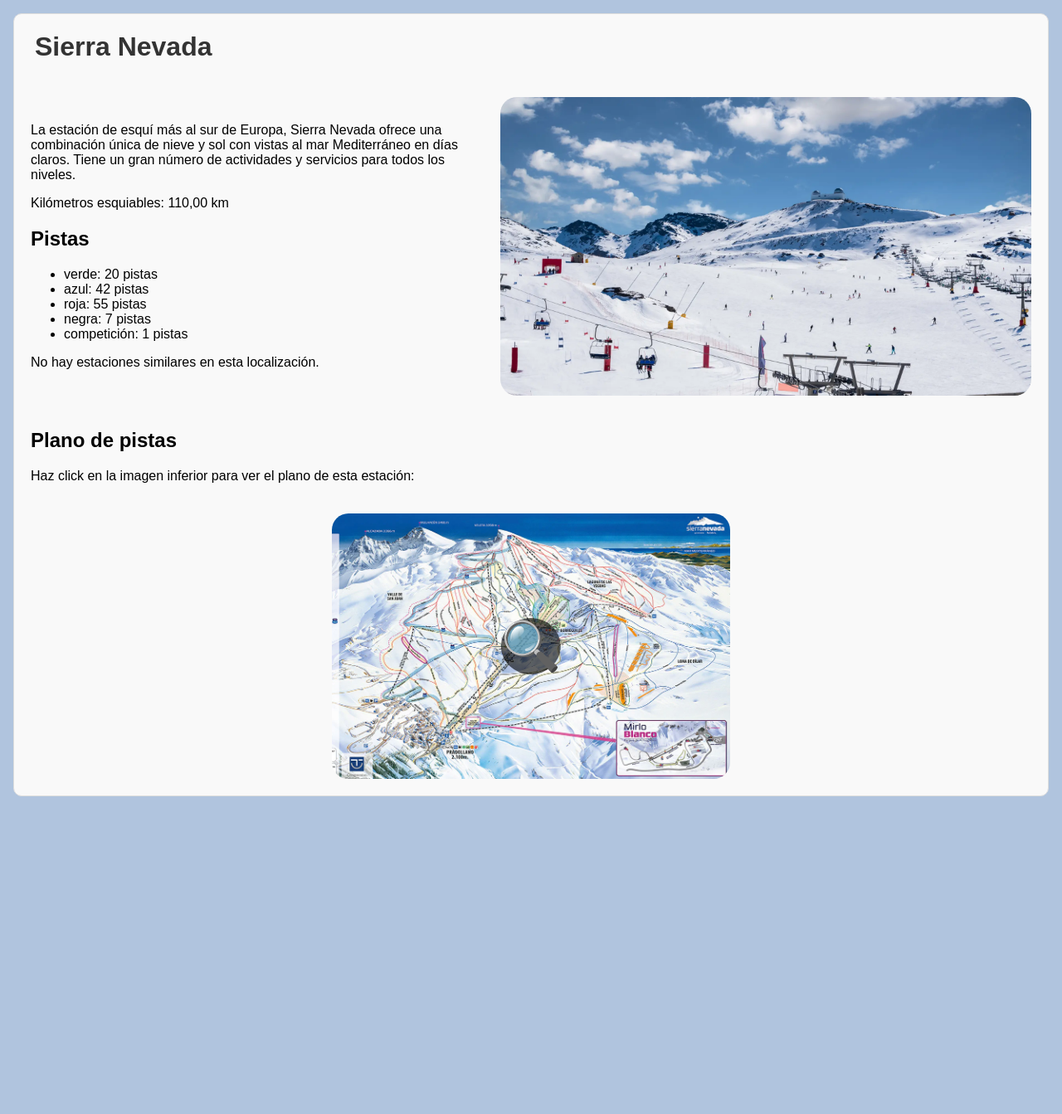
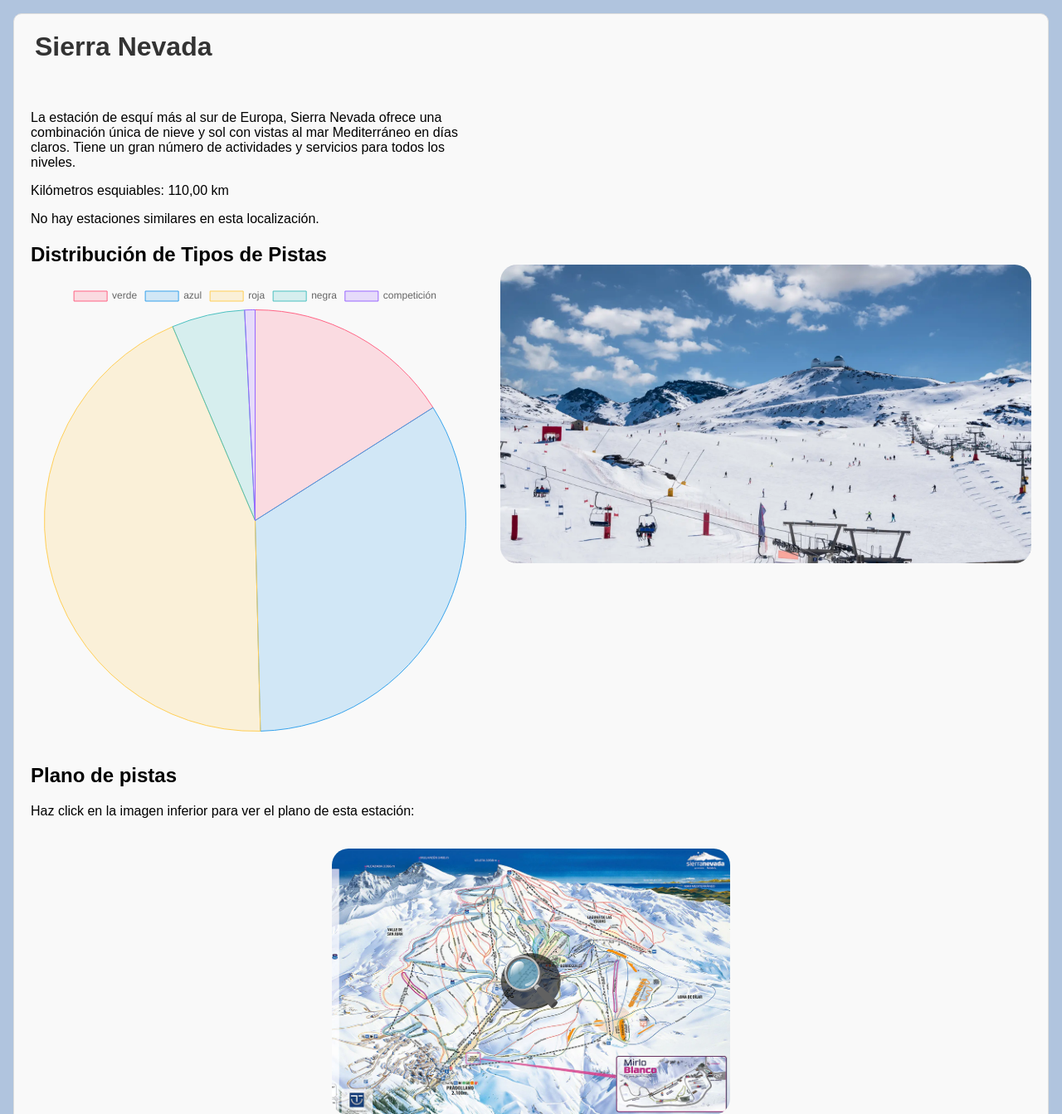
Before and after one commit to Pabloherreroo/IW-BI-03, a Django app: page /estacion/1/ in a window 1280 px wide. Shown: the part 167-1510 px from the top of the page at 83% size. Run offline with Django 5.2, Linux system fonts and the light colour scheme; data comes from the database, SQL or seed files in the repository.

Commit message:
Añadir librería javaScript para la interacción con el usuario
Se ha añadido la librería chart.js para crear gráficos. El objetivo es representar la proporción de los tipos de pistas en cada estación a través de un gráfico circular.

```diff
--- a/skiStick/appSkiStick/templates/base.html
+++ b/skiStick/appSkiStick/templates/base.html
@@ -15,6 +15,9 @@
     {% load static %}
     <link rel="icon" type="image/x-icon" href="{% static 'img/favicon.ico' %}">
     <link rel="stylesheet" href="{% static 'css/styles.css' %}">
+    <!--Otras dependencias-->
+    <script src="https://cdn.jsdelivr.net/npm/chart.js"></script> <!--Libreria javaSript para graficos-->
+
 </head>
 <body>
     <header>
--- a/skiStick/appSkiStick/templates/estacion_detail.html
+++ b/skiStick/appSkiStick/templates/estacion_detail.html
@@ -9,15 +9,6 @@
 
             <p>{% trans "Kilómetros esquiables" %}: {{ estacion.km_pistas }} km</p>
 
-            <h2>{% trans "Pistas" %}</h2>
-            <ul>
-                {% for tipo in tipos_con_cantidad %}
-                    <li class="estacion-detalle-pistas">
-                        {{ tipo.tipo_de_pista.nombre }}: {{ tipo.cantidad }} {% trans "pistas" %}
-                    </li>
-                {% endfor %}
-            </ul>
-
             {% if estacion_similar %}
             <h2>{% trans "Estación Similar" %}</h2>
             <p>
@@ -28,6 +19,10 @@
             {% else %}
             <p>{% trans "No hay estaciones similares en esta localización." %}</p>
             {% endif %}
+
+            <!-- Contenedor para el gráfico -->
+            <h2>{% trans "Distribución de Tipos de Pistas" %}</h2>
+            <canvas id="tipoDePistasChart" width="400" height="400"></canvas>
         </div>
         {% if estacion.imagen %}
             <img src="{{ estacion.imagen.url }}" alt="{{ estacion.nombre }}" class="estacion-detalle-imagen">
@@ -47,6 +42,60 @@
         function openInNewTab(url) {
             window.open(url, '_blank').focus();
         }
+
+        //generar el gráfico
+        const ctx = document.getElementById('tipoDePistasChart').getContext('2d');
+        const tipos = JSON.parse('{{ tipos_con_cantidad|escapejs }}');
+        console.log("Datos para el gráfico:", tipos);
+
+
+        const labels = tipos.map(item => item.tipo_de_pista__nombre); // Nombres de los tipos de pistas
+        const data = tipos.map(item => item.cantidad); // Cantidad de cada tipo
+        console.log("Etiquetas:", labels);
+        console.log("Datos:", data);
+
+        const myChart = new Chart(ctx, {
+            type: 'pie',
+            data: {
+                labels: labels,
+                datasets: [{
+                    label: '{% trans "Tipos de Pistas" %}',
+                    data: data,
+                    backgroundColor: [
+                        'rgba(255, 99, 132, 0.2)',
+                        'rgba(54, 162, 235, 0.2)',
+                        'rgba(255, 206, 86, 0.2)',
+                        'rgba(75, 192, 192, 0.2)',
+                        'rgba(153, 102, 255, 0.2)',
+                        'rgba(255, 159, 64, 0.2)'
+                    ],
+                    borderColor: [
+                        'rgba(255, 99, 132, 1)',
+                        'rgba(54, 162, 235, 1)',
+                        'rgba(255, 206, 86, 1)',
+                        'rgba(75, 192, 192, 1)',
+                        'rgba(153, 102, 255, 1)',
+                        'rgba(255, 159, 64, 1)'
+                    ],
+                    borderWidth: 1
+                }]
+            },
+            options: {
+                responsive: true,
+                plugins: {
+                    legend: {
+                        position: 'top',
+                    },
+                    tooltip: {
+                        callbacks: {
+                            label: function (tooltipItem) {
+                                return `${tooltipItem.label}: ${tooltipItem.raw} {% trans "pistas" %}`;
+                            }
+                        }
+                    }
+                }
+            }
+        });
     </script>
     {% endif %}
 </div>
--- a/skiStick/appSkiStick/views.py
+++ b/skiStick/appSkiStick/views.py
@@ -2,9 +2,11 @@ import json
 from django.shortcuts import render, get_object_or_404
 from django.views.generic import ListView, DetailView, TemplateView
 from .models import Estacion, Localizacion, TipoDePista, EstacionTipoDePista
-from django.db.models import F
+from django.db.models import Count, F
 from django.db.models.functions import Abs
 from django.conf import settings
+from django.core.serializers.json import DjangoJSONEncoder
+
 
 
 class HomeView(TemplateView):
@@ -39,8 +41,16 @@ class EstacionDetailView(DetailView):
         context = super().get_context_data(**kwargs)
         # Obtener el número de pistas por tipo para esta estación
         estacion = self.get_object()
-        tipos_con_cantidad = EstacionTipoDePista.objects.filter(estacion=estacion)
-        context['tipos_con_cantidad'] = tipos_con_cantidad
+        #-- Obtener el número de pistas por tipo para esta estación
+        tipos_con_cantidad = (
+            EstacionTipoDePista.objects.filter(estacion=estacion)
+            .values('tipo_de_pista__nombre', 'cantidad')
+        )
+        print("Tipos con cantidad:", list(tipos_con_cantidad))
+        #-- Serializar datos para el gráfico
+        context['tipos_con_cantidad'] = json.dumps(
+            list(tipos_con_cantidad), cls=DjangoJSONEncoder
+        )
 
         #Indicaremos como sugerencia la estación más cercana en km de pistas de la misma cadena (excluyendo la actual)
         estacion_similar = Estacion.objects.filter(
```
Lines whose indentation alone changed are shown as unchanged.
